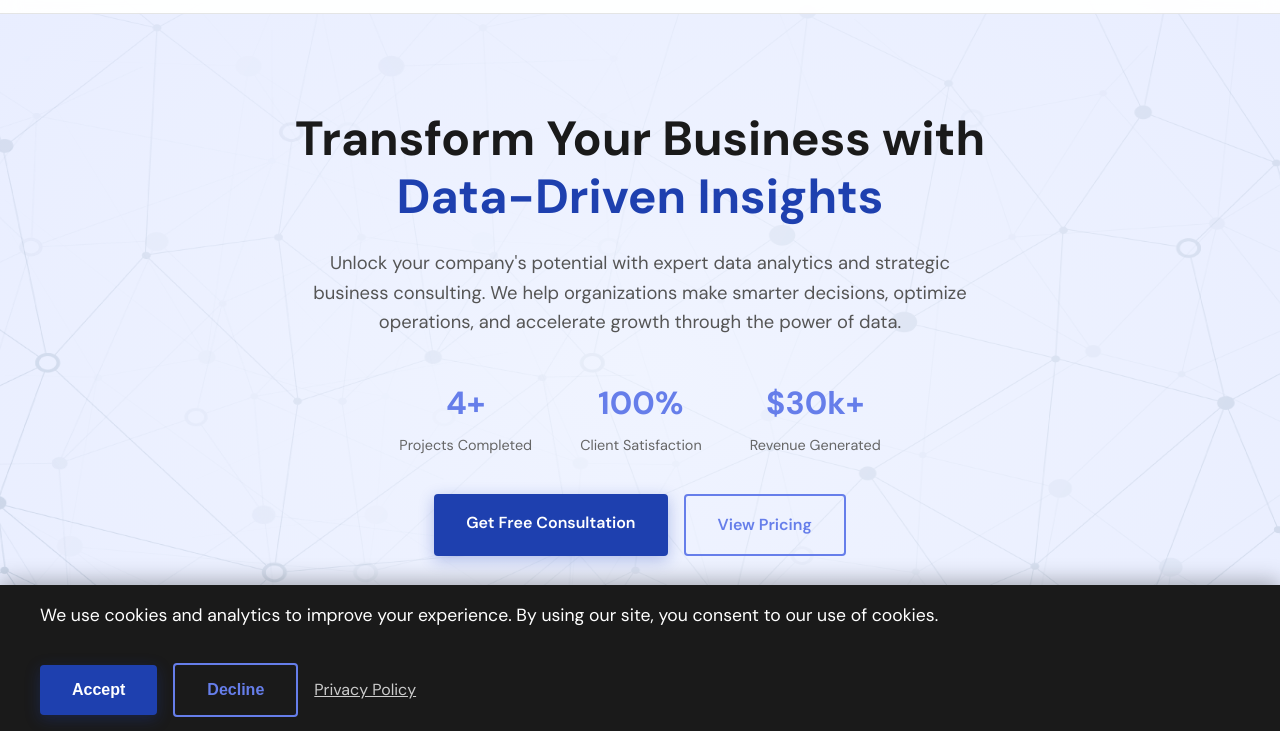
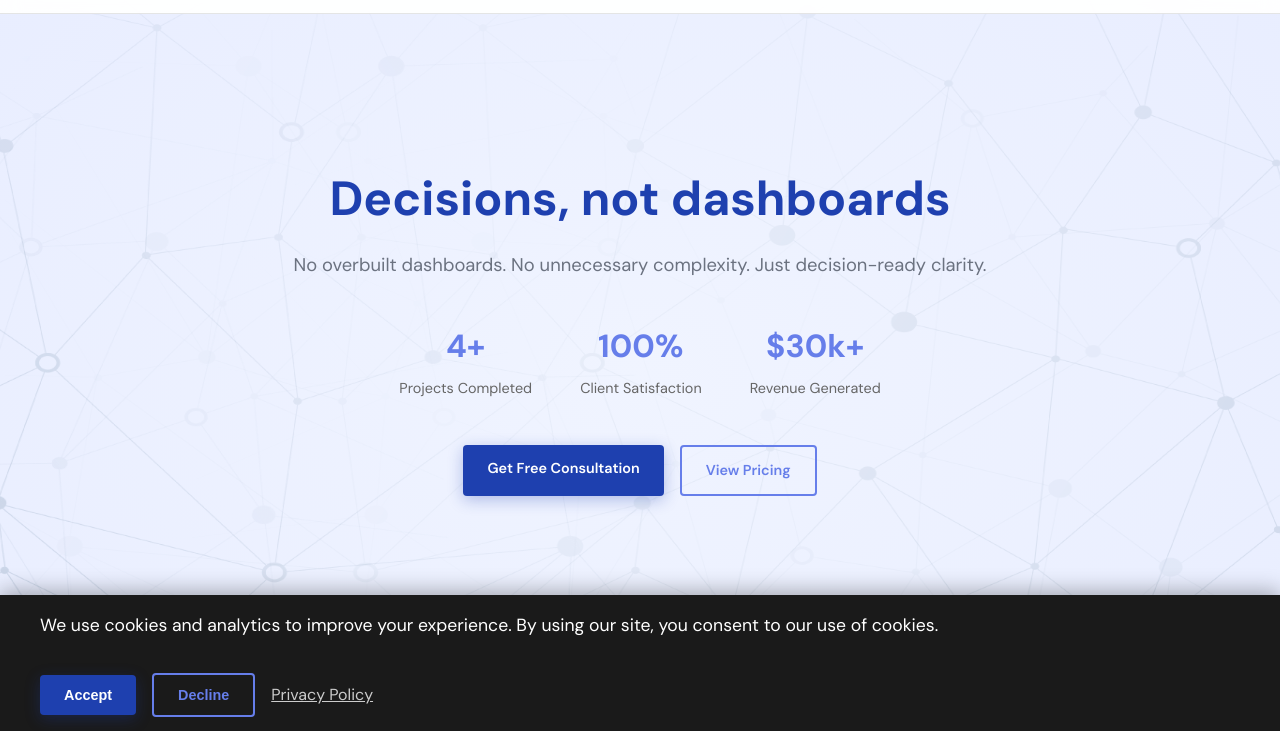
Before and after one commit to WilJones-Red/LeoConsult, a website: page index.html in a window 1280 px wide. Shown: the part 67-798 px from the top of the page. Drawn offline with Linux system fonts and the light colour scheme.

Commit message:
Changed hero section on index.html with new mission positioning

```diff
--- a/css/style.css
+++ b/css/style.css
@@ -221,14 +221,14 @@ a {
 
 .btn {
     display: inline-block;
-    padding: 1rem 2rem;
+    padding: 0.75rem 1.5rem;
     border-radius: 4px;
     font-weight: 600;
     text-align: center;
     cursor: pointer;
     transition: all 0.3s ease;
     border: none;
-    font-size: 1rem;
+    font-size: 0.9rem;
     text-decoration: none;
 }
 
@@ -552,7 +552,10 @@ a {
     font-weight: 700;
     line-height: 1.2;
     margin-bottom: 1.5rem;
-    color: #1a1a1a;
+    background: #1E40AF;
+    -webkit-background-clip: text;
+    -webkit-text-fill-color: transparent;
+    background-clip: text;
     max-width: 1000px;
     margin-left: auto;
     margin-right: auto;
@@ -562,16 +565,30 @@ a {
 }
 
 .hero-description {
-    font-size: 1.15rem;
-    color: #555;
-    margin-bottom: 2.5rem;
-    line-height: 1.6;
-    max-width: 700px;
+    font-size: 1.25rem;
+    color: #2c3e50;
+    margin-bottom: 1.5rem;
+    line-height: 1.7;
+    max-width: 800px;
     margin-left: auto;
     margin-right: auto;
     opacity: 0;
     transform: translateY(30px);
     animation: fadeInUp 0.8s ease-out 0.4s forwards;
+}
+
+.hero-supporting {
+    font-size: 1.15rem;
+    color: #6b7280;
+    margin-bottom: 2.5rem;
+    line-height: 1.6;
+    max-width: 800px;
+    margin-left: auto;
+    margin-right: auto;
+    font-weight: 400;
+    opacity: 0;
+    transform: translateY(30px);
+    animation: fadeInUp 0.8s ease-out 0.5s forwards;
 }
 
 .hero-stats {
@@ -604,6 +621,7 @@ a {
     gap: 1rem;
     flex-wrap: wrap;
     justify-content: center;
+    margin-top: 3rem;
     opacity: 0;
     transform: translateY(30px);
     animation: fadeInUp 0.8s ease-out 0.8s forwards;
--- a/index.html
+++ b/index.html
@@ -123,12 +123,10 @@
             <div class="hero-content">
                 <div class="hero-text">
                     <h1 class="hero-title">
-                        Transform Your Business with <span class="highlight">Data-Driven Insights</span>
+                        Decisions, not dashboards
                     </h1>
-                    <p class="hero-description">
-                        Unlock your company's potential with expert data analytics and strategic business consulting.
-                        We help organizations make smarter decisions, optimize operations, and accelerate growth through
-                        the power of data.
+                    <p class="hero-supporting">
+                        No overbuilt dashboards. No unnecessary complexity. Just decision-ready clarity.
                     </p>
                     <div class="hero-stats">
                         <div class="stat">
```
